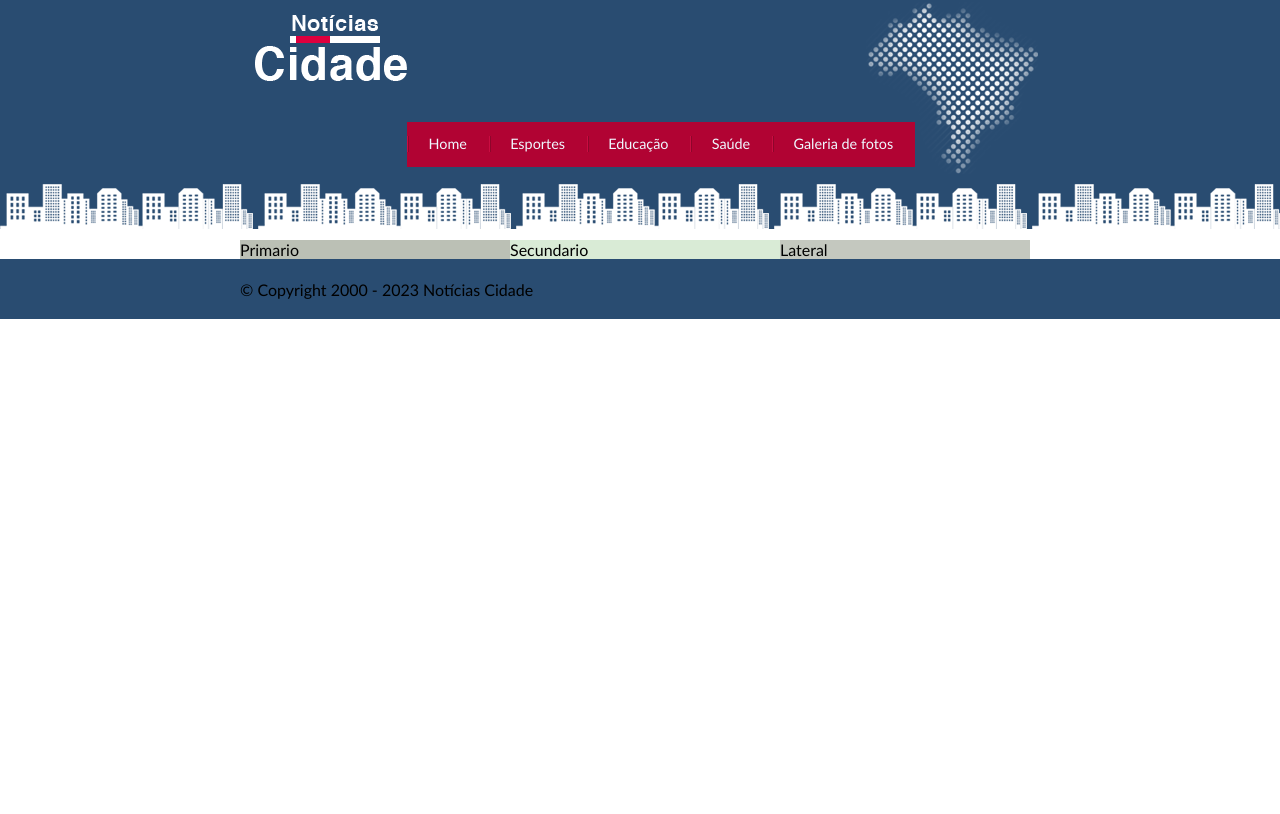
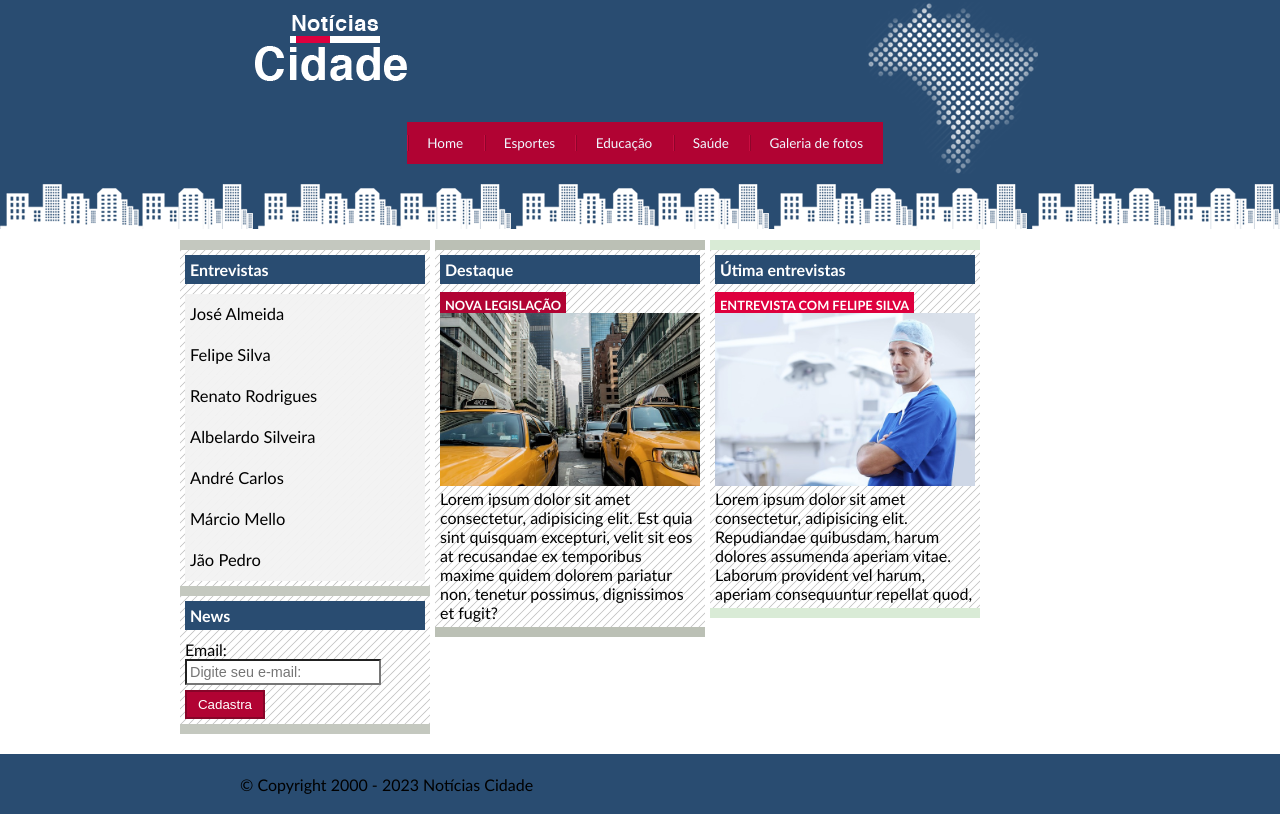
Before and after one commit to GilsonMendes/blog_cidade, a React (Vite) app: page / in a window 1280 px wide. Built offline with nearby package versions, Linux system fonts and the light colour scheme.

Commit message:
Add colona secundaria Utima noticia

```diff
--- a/src/components/bodyPages/body.css
+++ b/src/components/bodyPages/body.css
@@ -1,3 +1,10 @@
+h2{
+    font-size: 1em;
+    background: #294c71;
+    color: #ffff;
+    padding: 5px;
+}
+
 
 #conteudo {
     background:#f5f5f5;
@@ -7,19 +14,92 @@
 }
 
 #primario{
+    margin: 0 -10px 20px 195px;
     width: 270px;
     float: left;
     background: #3425;
 }
 
 #secundario{
+    margin: 0 0 20px 15px;
     width: 270px;
     float: left;
     background: #4933;
 }
 
 #lateral{
+    margin: 0 0 20px -800px;
     width: 250px;
     float: left;
     background: #2314;
 }
+
+.caixa{
+    margin: 10px 0;
+    padding: 5px;
+    background: #f3f3f3f3 url(../../assets/fundo-caixa.png);
+}
+.caixa-conteudo{
+    padding-top: 10px;
+
+}
+#menu-vertical li a {
+    font-size: 1.1em;
+    background: #f3f3f3f3;
+    padding: 5px;
+    display: block;
+    line-height: 30px;
+    color: #000;
+    border-bottom: 1px solid #f3f3f3;
+    text-decoration: none;
+}
+
+#menu-vertical li a:hover {
+    color: #a1a1a1;
+    background: #f9f9f9 url(../../assets/marcador.png)no-repeat left center;
+    padding-left: 20px;
+}
+
+label{
+    display: block;
+    cursor: pointer;
+}
+
+input {
+    font-size: 0.9em;
+    background-color: #FFF;
+    padding: 3px;
+}
+
+button{
+    margin-top: 5px;
+    width: 80px;
+    color: #fff;
+    background-color: #b10333;
+    border: 2px solid #870529;
+    padding: 5px;
+}
+
+button:hover{
+    background-color: #bb3057;
+    border: 2px solid #870529;
+    cursor: pointer;
+
+}
+
+h3 {
+    text-transform: uppercase;
+    display: inline;
+    font-size: 0.8em;
+    padding: 5px;
+}
+
+.destaque h3 {
+    background: #b10333;
+    color: #fff;
+}
+
+.entrevista h3 {
+    background: #de003e;
+    color: #fff;
+}
--- a/src/components/bodyPages/index.tsx
+++ b/src/components/bodyPages/index.tsx
@@ -1,11 +1,68 @@
+import { Link } from 'react-router-dom'
 import './body.css'
-
 export default function body() {
     return (
         <div id="conteudo">
-            <div id="primario">Primario</div>
-            <div id="secundario">Secundario</div>
-            <div id="lateral">Lateral</div>
+            <div id="primario">
+                <div className='caixa'>
+                    <h2>Destaque</h2>
+                    <div className='caixa-conteudo destaque'>
+                        <h3>Nova legislação</h3>
+                        <img src="../../public/taxi.jpg" alt="" width='100%' />
+                        Lorem ipsum dolor sit amet consectetur, adipisicing elit.
+                        Est quia sint quisquam excepturi, velit sit eos at recusandae
+                        ex temporibus maxime quidem dolorem pariatur non, tenetur possimus,
+                        dignissimos et fugit?
+                    </div>
+
+                </div>
+            </div>
+            <div id="secundario">
+                <div className='caixa'>
+                    <h2>Útima entrevistas</h2>
+                    <div className='caixa-conteudo entrevista'>
+                        <h3>Entrevista com Felipe Silva</h3>
+                        <img src="../../public/doutor.jpg" alt="" width='100%' />
+                        Lorem ipsum dolor sit amet consectetur, adipisicing elit.
+                        Repudiandae quibusdam, harum dolores assumenda aperiam vitae.
+                        Laborum provident vel harum, aperiam consequuntur repellat quod,
+
+
+                    </div>
+
+                </div>
+            </div>
+            <div id="lateral">
+                <div className='caixa'>
+                    <h2>Entrevistas</h2>
+                    <div className='caixa-conteudo'>
+                        <ul id='menu-vertical'>
+                            <li><Link to={'/'}>José Almeida</Link></li>
+                            <li><Link to={'/'}>Felipe Silva</Link></li>
+                            <li><Link to={'/'}>Renato Rodrigues</Link></li>
+                            <li><Link to={'/'}>Albelardo Silveira</Link></li>
+                            <li><Link to={'/'}>André Carlos</Link></li>
+                            <li><Link to={'/'}>Márcio Mello</Link></li>
+                            <li><Link to={'/'}>Jão Pedro</Link></li>
+                        </ul>
+                    </div>
+
+                </div>
+                <div className='caixa'>
+                    <h2>News</h2>
+                    <div className='caixa-conteudo'>
+                        <form action="">
+                            <div>
+                                <label htmlFor="email">Email: </label>
+                                <input type="text" name='email' id='email' placeholder='Digite seu e-mail:' />
+                            </div>
+                            <button>Cadastra</button>
+                        </form>
+
+                    </div>
+
+                </div>
+            </div>
         </div>
     )
 }
--- a/src/index.css
+++ b/src/index.css
@@ -18,3 +18,6 @@ body {
 .clearboth {
   clear: both;
 }
+ul{
+  font-size: 15px;
+}
```
